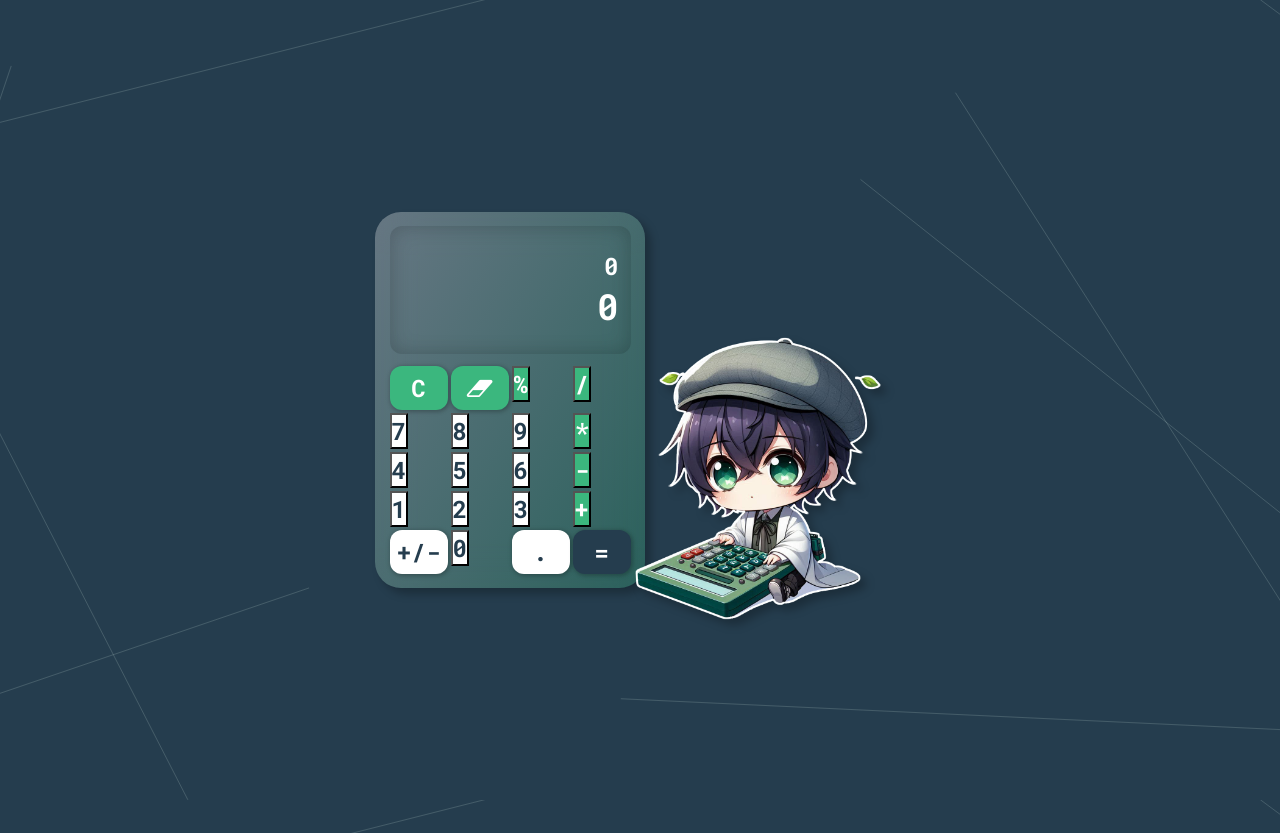
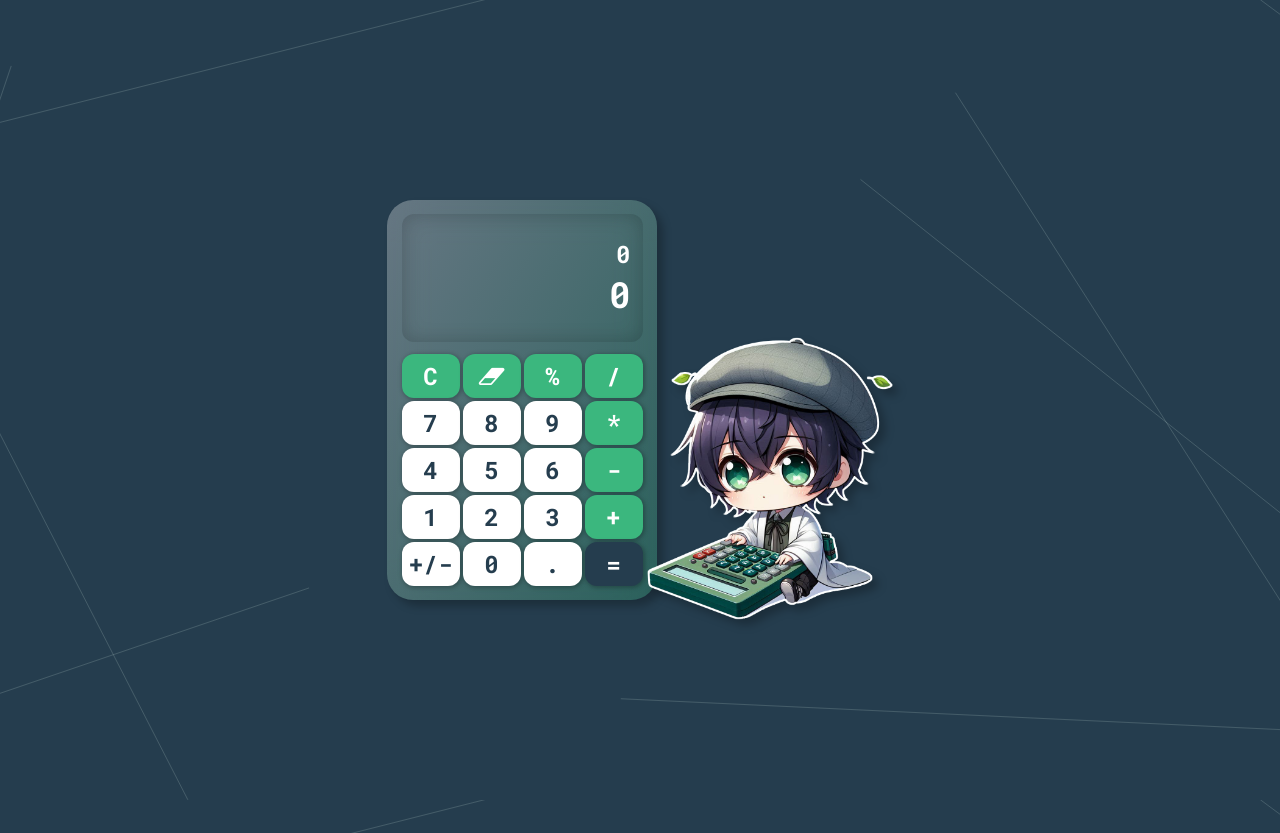
Before and after one commit to jrome3920/calculator, a plain HTML site: page index.html in a window 1280 px wide. Shown: the top 833 px of the page. Drawn offline with Linux system fonts and the light colour scheme.

Commit message:
Changed .calcu-btn to button and Added calculator margin

```diff
--- a/style.css
+++ b/style.css
@@ -34,6 +34,7 @@ body {
     box-shadow: inset 0px 0px 20px rgba(0,0,0,0.2);
     border-radius: 12px;
     margin-bottom: .5rem;
+    height: 128px;
 }
 
 .calculator {
@@ -45,6 +46,7 @@ body {
             rgba(255, 255, 255, 0.3),
             rgba(59, 183, 126, 0.3));
     backdrop-filter: blur(20px);
+    margin-left: 1rem;
 }
 
 .img-container.chibi {
@@ -90,7 +92,7 @@ body {
     margin: 0;
 }
 
-.calcu-btn {
+button {
     width: 58px;
     height: 44px;
     border-radius: 12px;
```
